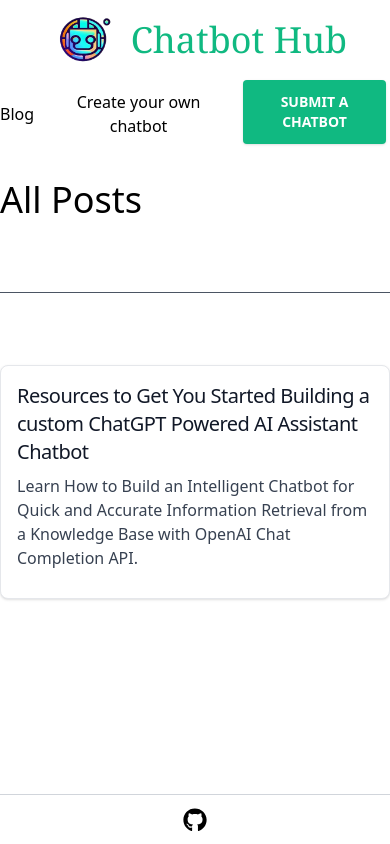
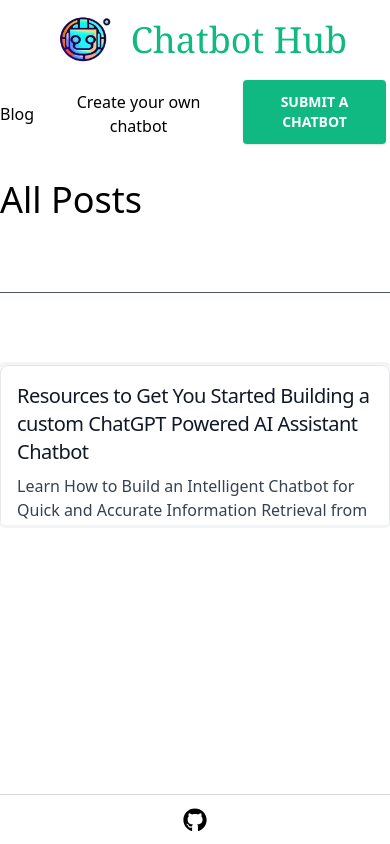
Before and after one commit to leykun10/chatbot-hub, a Next.js app: page /blog in a window 390 px wide. Built offline with nearby package versions, Linux system fonts and the light colour scheme.

Commit message:
added some styling

```diff
--- a/components/blogCard.tsx
+++ b/components/blogCard.tsx
@@ -1,14 +1,15 @@
 export default function BlogCard({data}:{data:any}) {
+
+
     return (<>
-
-<a href={"/blog/"+data.slug} className="flex flex-col items-center bg-white border border-gray-200 rounded-lg shadow md:flex-row md:max-w-xl hover:bg-gray-100 dark:border-gray-700 dark:bg-gray-800 dark:hover:bg-gray-700">
+    <div className="overflow-hidden h-40 w-auto  ring hover:ring-emerald-400 ring-gray-100  rounded-md  hover:cursor-pointer">
+    <a href={"/blog/"+data.slug} className="flex flex-col items-center bg-white border border-gray-200 rounded-lg shadow md:flex-row md:max-w-xl hover:bg-gray-100 dark:border-gray-700 dark:bg-gray-800 dark:hover:bg-gray-700">
     <div className="flex flex-col justify-between p-4 leading-normal">
         <h5 className="mb-2 text-xl  tracking-tight text-gray-900 dark:text-white">{data.title}</h5>
         <p className="mb-3 font-normal text-gray-700 dark:text-gray-400">{data.subtitle}</p>
     </div>
 </a>
+    </div>
 
-
-
-    </>)
+</>)
 }
```
